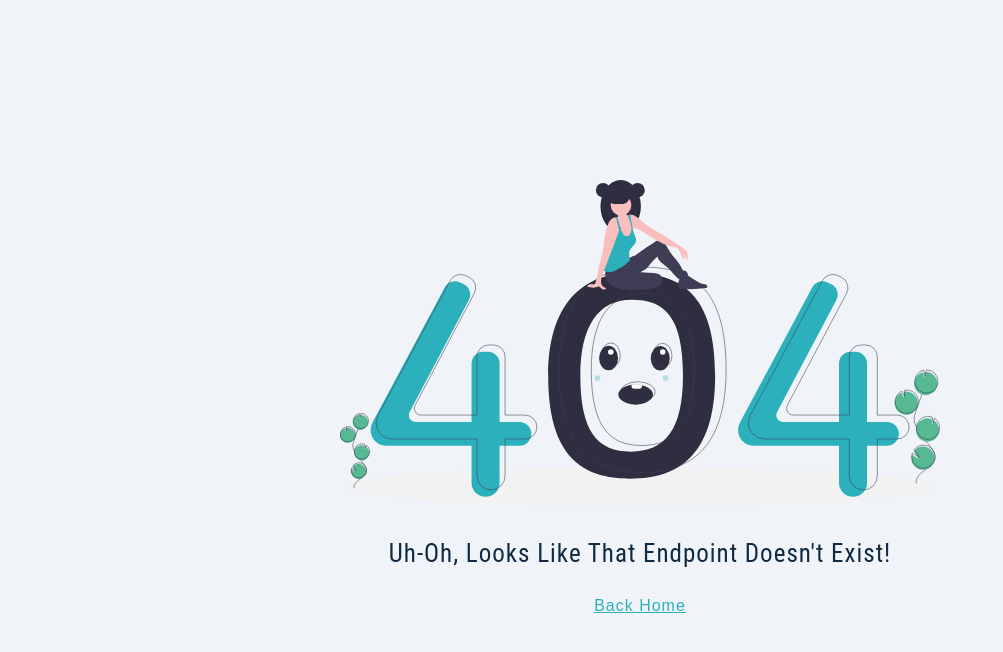
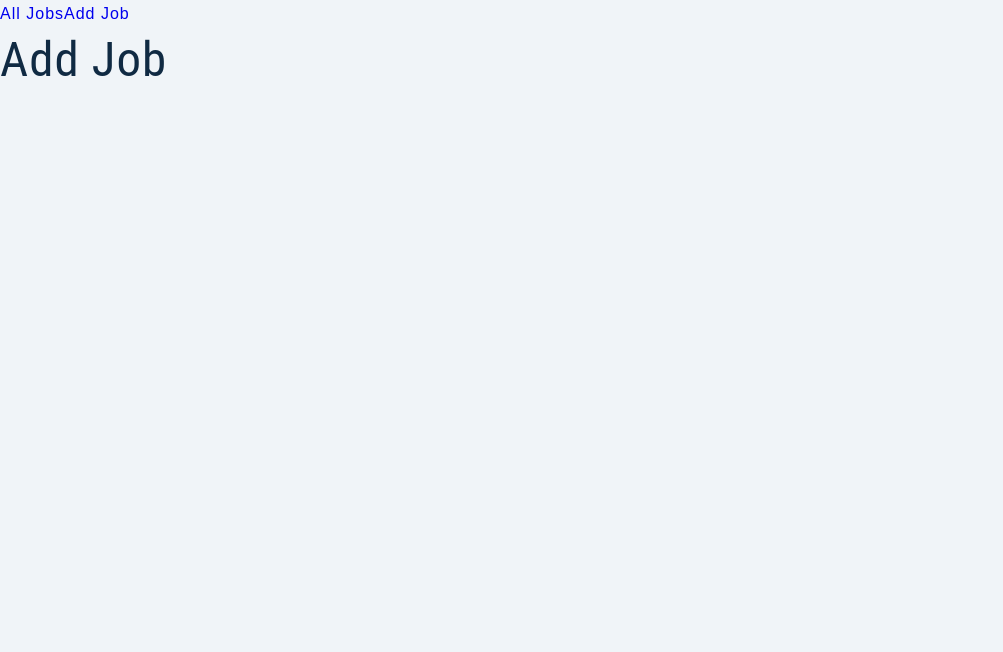
Before and after one commit to nicolasvilleneuve/jobify-project, a React (Create React App) app in the folder client/: page /add-job in a window 1280 px wide. Shown: the top 652 px of the page, without its empty margins (0-1003 px from the left). Built offline with nearby package versions, Linux system fonts and the light colour scheme.

Commit message:
sharedlayout wrapper added, outlet functionality added

```diff
--- a/client/src/App.js
+++ b/client/src/App.js
@@ -5,14 +5,21 @@
     Route
 } from "react-router-dom";
 import styled from 'styled-components';
-import {Landing, Error, Register, Dashboard} from "../src/pages";
+import {Landing, Error, Register} from "../src/pages";
+import {AddJob, AllJobs, Profile, Stats, SharedLayout} from "./pages/dashboard/index.js";
 
 
 function App() {
   return (
       <BrowserRouter>
           <Routes>
-              <Route path="/" element={<Dashboard />}/>
+              <Route path="/" element={<SharedLayout />}>
+                  <Route path="stats" element={<Stats />}/>
+                  <Route path="all-jobs" element={<AllJobs />}/>
+                  <Route path="add-job" element={<AddJob />}/>
+                  <Route path="profile" element={<Profile />}/>
+              </Route>
+
               <Route path="/landing" element={<Landing />}/>
               <Route path="/register" element={<Register />}/>
               <Route path="*" element={<Error />}/>
--- /dev/null
+++ b/client/src/assets/wrappers/SharedLayout.js
@@ -0,0 +1,22 @@
+import styled from 'styled-components';
+
+const Wrapper = styled.section`
+  .dashboard {
+    display: grid;
+    grid-template-columns: 1fr;
+  }
+  .dashboard-page {
+    width: 90vw;
+    margin: 0 auto;
+    padding: 2rem 0;
+  }
+  @media (min-width: 992px) {
+    .dashboard {
+      grid-template-columns: auto 1fr;
+    }
+    .dashboard-page {
+      width: 90%;
+    }
+  }
+`
+export default Wrapper;
--- a/client/src/pages/Dashboard.jsx
+++ /dev/null
@@ -1,10 +0,0 @@
-
-const Dashboard = () => {
-    return (
-        <div>
-            <h1>Dashboard</h1>
-        </div>
-    );
-};
-
-export default Dashboard;
--- /dev/null
+++ b/client/src/pages/dashboard/AddJob.jsx
@@ -0,0 +1,8 @@
+const AddJob = () => {
+    return (
+        <h1>
+           Add Job
+        </h1>
+    )
+};
+export default AddJob;
--- /dev/null
+++ b/client/src/pages/dashboard/AllJobs.jsx
@@ -0,0 +1,8 @@
+const AllJobs = () => {
+    return (
+        <h1>
+            All Jobs
+        </h1>
+    )
+};
+export default AllJobs;
--- /dev/null
+++ b/client/src/pages/dashboard/Profile.jsx
@@ -0,0 +1,8 @@
+const Profile = () => {
+    return (
+        <h1>
+            Profile
+        </h1>
+    )
+};
+export default Profile;
--- /dev/null
+++ b/client/src/pages/dashboard/SharedLayout.jsx
@@ -0,0 +1,15 @@
+import {Outlet, Link} from "react-router-dom";
+import Wrapper from "../../assets/wrappers/SharedLayout";
+
+const SharedLayout = () => {
+    return (
+        <Wrapper>
+            <nav>
+                <Link to='all-jobs'>All Jobs</Link>
+                <Link to='add-job'>Add Job</Link>
+            </nav>
+            <Outlet />
+        </Wrapper>
+    )
+};
+export default SharedLayout;
--- /dev/null
+++ b/client/src/pages/dashboard/Stats.jsx
@@ -0,0 +1,8 @@
+const Stats = () => {
+    return (
+        <h1>
+            Stats
+        </h1>
+    )
+};
+export default Stats;
--- /dev/null
+++ b/client/src/pages/dashboard/index.js
@@ -0,0 +1,7 @@
+import AddJob from "./AddJob";
+import AllJobs from "./AllJobs";
+import Profile from "./Profile";
+import Stats from "./Stats";
+import SharedLayout from "./SharedLayout";
+
+export {AddJob, AllJobs, Profile, Stats, SharedLayout};
--- a/client/src/pages/index.js
+++ b/client/src/pages/index.js
@@ -1,7 +1,6 @@
 import Landing from "./Landing";
 import Error from "./Error";
 import Register from "./Register";
-import Dashboard from "./Dashboard";
 
 
-export {Landing, Error, Register, Dashboard};
+export {Landing, Error, Register};
```
